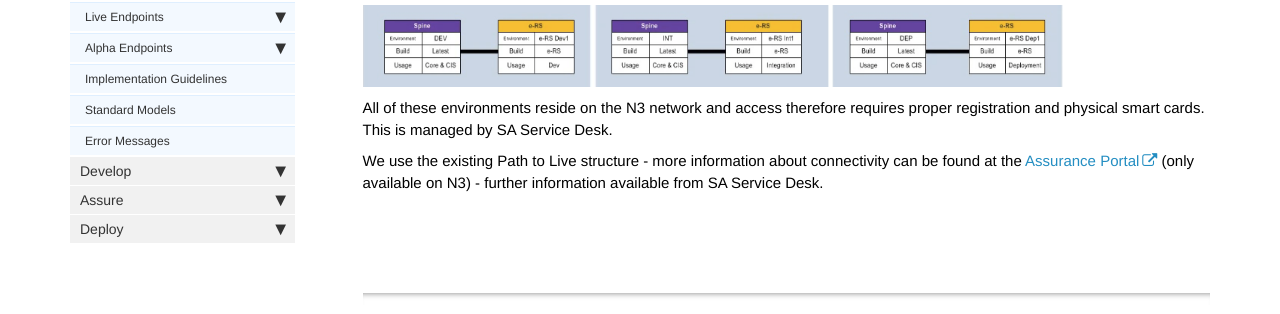
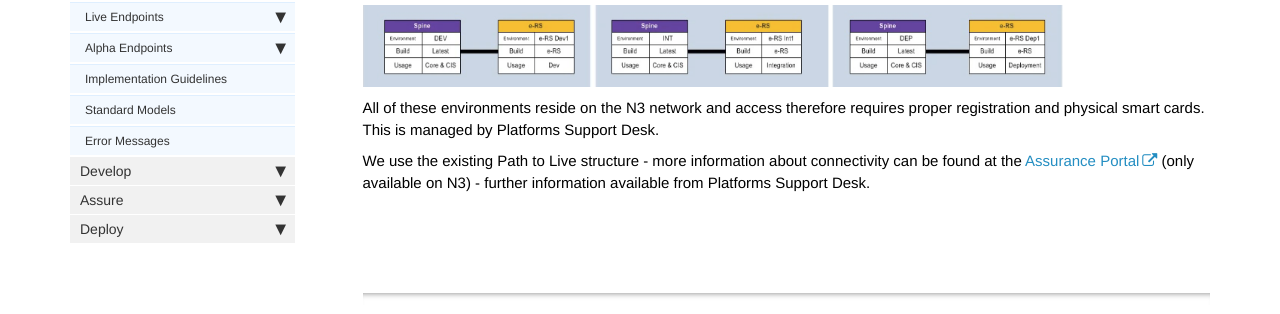
Before and after one commit to nhsconnect/digital-referrals, a Jekyll site: the page built from pages/explore/explore_api_environments.md, in a window 1280 px wide. Shown: the part 330-644 px from the top of the page. Built offline with Jekyll 4.4.1, drawn with Linux system fonts in a browser that asks for light colours; nearby versions of some CDN libraries; comment, search, counter and statistics services are not loaded.

Commit message:
Updated SA Service Desk to Platforms Support Desk.

```diff
--- a/pages/explore/explore_api_environments.md
+++ b/pages/explore/explore_api_environments.md
@@ -15,6 +15,6 @@ To support the development of APIs within the Ecosystem, there are three support
 
 ![Environments](images/explore/Environments.png)
 
-All of these environments reside on the N3 network and access therefore requires proper registration and physical smart cards. This is managed by SA Service Desk.
+All of these environments reside on the N3 network and access therefore requires proper registration and physical smart cards. This is managed by Platforms Support Desk.
 
-We use the existing Path to Live structure - more information about connectivity can be found at the [Assurance Portal](http://www.assurancesupport.digital.nhs.uk/) (only available on N3) - further information available from SA Service Desk.
+We use the existing Path to Live structure - more information about connectivity can be found at the [Assurance Portal](http://www.assurancesupport.digital.nhs.uk/) (only available on N3) - further information available from Platforms Support Desk.
```
